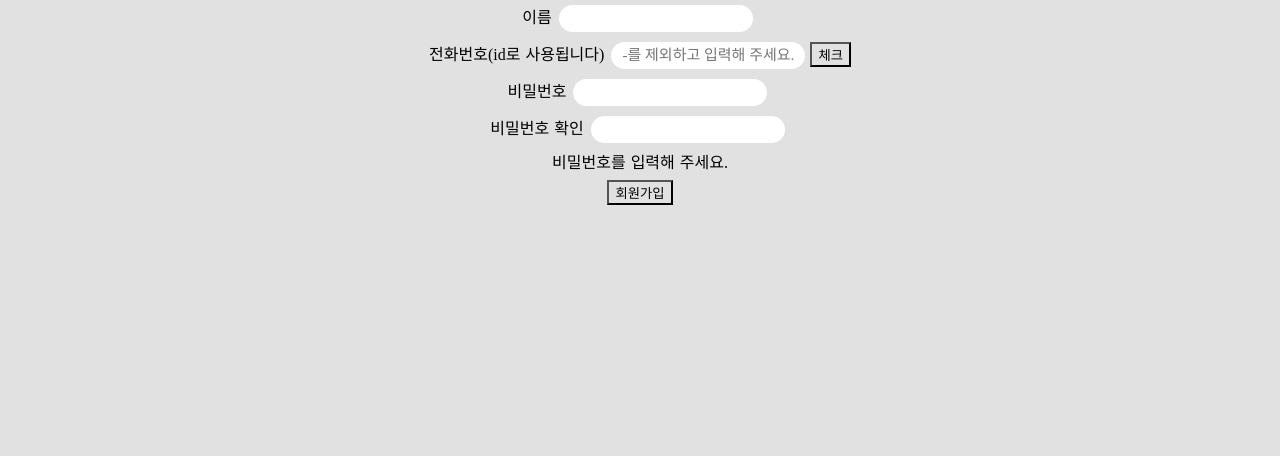
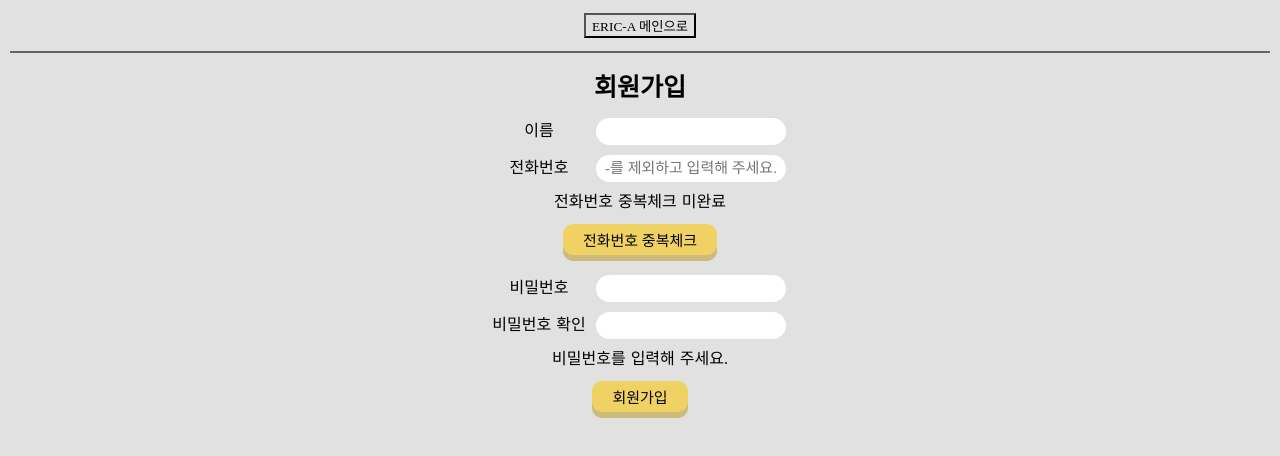
Before and after one commit to CrashLab-2022/ERIC-A-web-frontend-nuxtjs, a Nuxt app: page /user/signup in a window 1280 px wide. Shown: the top 456 px of the page. Built offline with nearby package versions, Linux system fonts and the light colour scheme; a web font is replaced by a local one.

Commit message:
feat: 회원가입 페이지 구현

```diff
--- a/pages/user/signup.vue
+++ b/pages/user/signup.vue
@@ -1,14 +1,17 @@
 <template>
-    <div class="container">
+    <div class="signup">
+        <Header />
+        <h3>회원가입</h3>
         <form @submit.prevent="submitForm">
             <div>
                 <label for="name">이름</label>
                 <input type="text" id="name" v-model="name" />
             </div>
             <div>
-                <label for="phoneNumber">전화번호(id로 사용됩니다)</label>
-                <input type="text" id="phoneNumber" v-model="phoneNumber" maxlength="11" placeholder="-를 제외하고 입력해 주세요."/>
-                    <button @click.self.prevent="checkPhoneNumber">체크</button>
+                <label for="phoneNumber">전화번호</label>
+                <input type="text" id="phoneNumber" v-model="phoneNumber" maxlength="11" placeholder="-를 제외하고 입력해 주세요."/><br>
+                {{ checkPhoneNumberText }}<br>
+                    <button @click.self.prevent="checkPhoneNumber" class="checkPN">전화번호 중복체크</button>
             </div>
             <div>
                 <label for="password">비밀번호</label>
@@ -26,9 +29,11 @@
 </template>
 
 <script>
-import { callbackify } from 'util';
-
+import Header from '../../components/Header2';
 export default {
+    components: {
+        Header
+    },
     name: 'SignupForm',
     data() {
         return {
@@ -36,6 +41,7 @@ export default {
             phoneNumber: null,
             password: '',
             passwordConfirm: '',
+            checkPhoneNumberText: '전화번호 중복체크 미완료'
         };
     },
     watch: {
@@ -46,10 +52,15 @@ export default {
     methods: {
         async checkPhoneNumber() {
             try {
+                if (this.phoneNumber == null) {
+                    alert('전화번호를 입력해 주세요.');
+                    return 0;
+                }
                 let response = await this.$axios.get(`user/signup/checkphone/${this.phoneNumber}`)
                 console.log(response)
                 if (response.data.res == true) {
                     alert('사용 가능한 전화번호입니다.');
+                    this.checkPhoneNumberText = '전화번호 중복체크 완료'
                     return 1;
                     } else {
                     alert('이미 사용 중인 전화번호입니다.');
@@ -122,4 +133,46 @@ export default {
 };
 </script>
 
-<style scoped></style>
+<style scoped>
+
+.signup label {
+    display: inline-block;
+    width: 100px;
+}
+
+.signup input {
+    width: 190px;
+  font-size: 15px;
+  border: 0;
+  border-radius: 15px;
+  margin: 5px;
+  margin-left: 7px;
+  outline: none;
+  padding: 5px;
+  background-color: rgb(255, 255, 255);
+}
+
+.signup h3 {
+    margin-bottom: 10px;
+}
+
+.signup button {
+  margin: 10px;
+  margin-bottom: 15px;
+  margin-top: 7px;
+  padding: 5px 20px;
+  font-size: 15px;
+  border-radius: 10px;
+  background-color: #F0D264;
+  box-shadow: 0 6px rgba(196, 172, 83, .7);
+  text-decoration: none;
+  border-width: 0px;
+}
+
+.signup button:hover {
+  box-shadow: 0 0;
+  margin-top: 15px;
+  background-color: #D6BB59;
+}
+
+</style>
```
